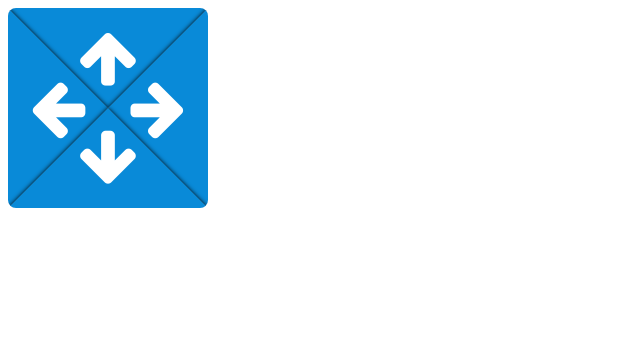
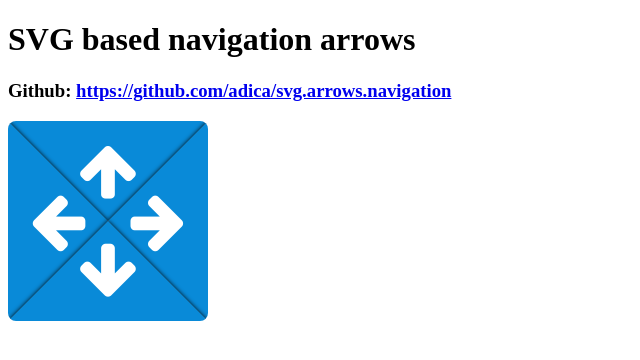
Before and after one commit to adica/svg.arrows.navigation, a plain HTML site: page index.html in a window 1280 px wide. Shown: the whole page, without its empty margins (0-640 px from the left). Drawn offline with Linux system fonts and the light colour scheme.

Commit message:
Update index.html

```diff
--- a/index.html
+++ b/index.html
@@ -10,6 +10,10 @@
 </head>
 
 <body ng-controller="testCtrl">
+
+<h1>SVG based navigation arrows</h1>
+<h3>Github: <a href="https://github.com/adica/svg.arrows.navigation">https://github.com/adica/svg.arrows.navigation</a></h3>
+
   <div class="svg-container">
      <svg id="svg-arrows" width='100%' height='100%' viewBox="0 0 100 100" preserveAspectRatio="none">
          <defs xmlns="http://www.w3.org/2000/svg">
```
